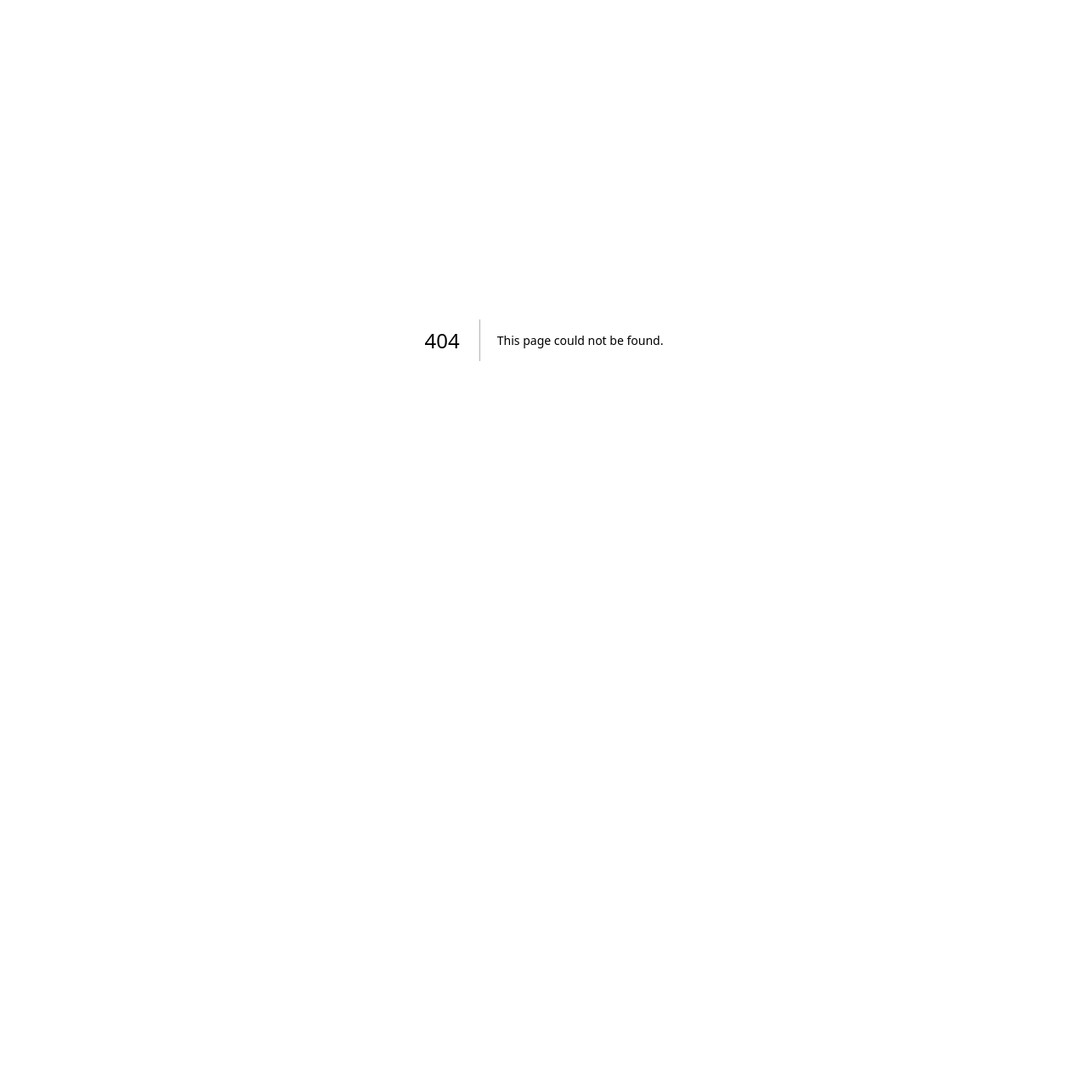
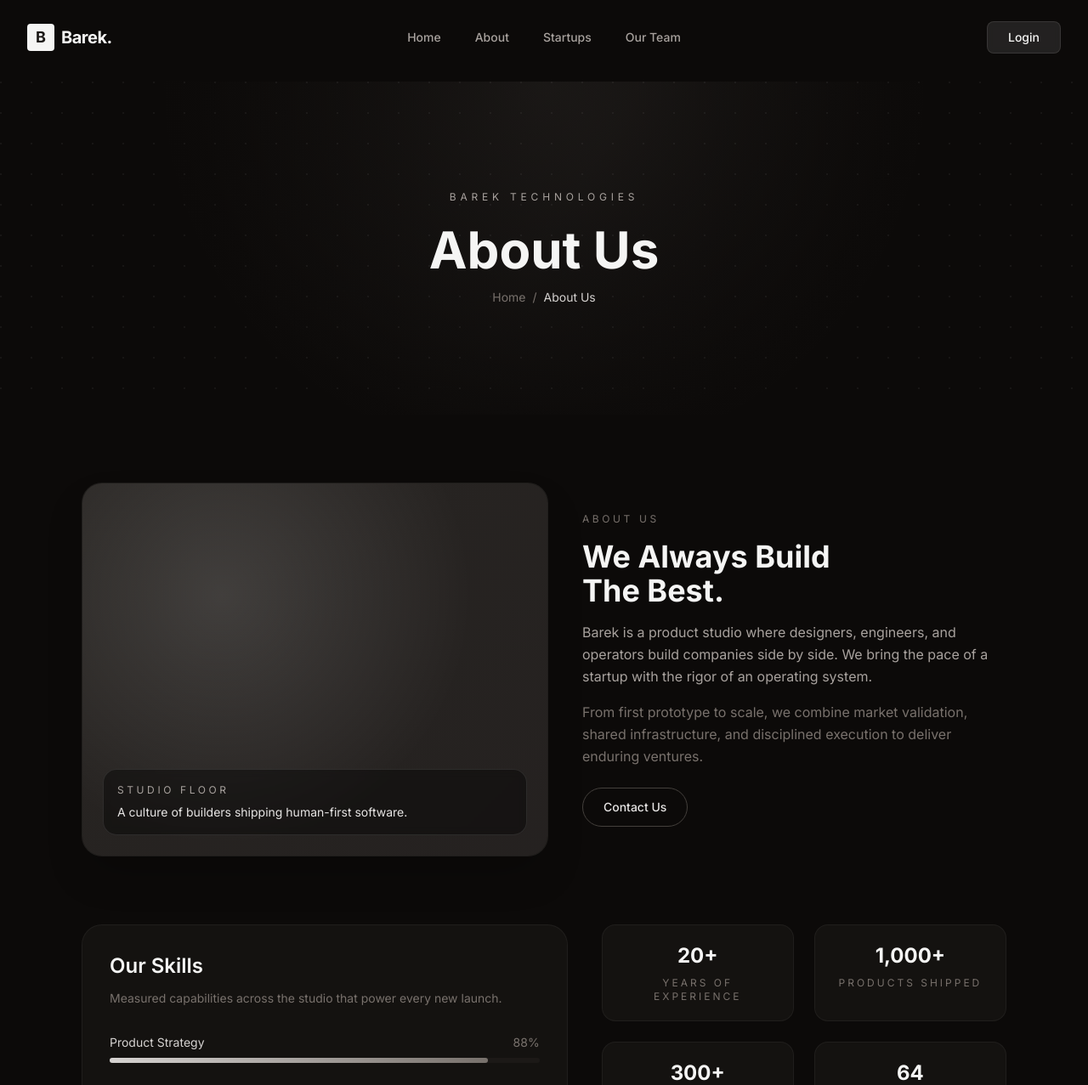
Before and after one commit to ChibuikeA11/Barektechlanding, a Next.js app: page /about in a window 1280 px wide. Before the commit this address had no page. Shown: the top 1277 px of the page at 85% size. Before the commit the page ends 800 px from the top, so only its background shows below. Built offline with nearby package versions, Linux system fonts and the light colour scheme.

Commit message:
updated UI

```diff
--- /dev/null
+++ b/app/about/page.tsx
@@ -0,0 +1,16 @@
+import React from 'react';
+import Navbar from '../../components/Navbar';
+import AboutPageContent from '../../components/AboutPage';
+import Footer from '../../components/Footer';
+
+export default function AboutPage() {
+  return (
+    <div className="min-h-screen w-full bg-[#0c0a09] text-stone-200 selection:bg-stone-800 selection:text-stone-100">
+      <Navbar />
+      <main className="pt-24">
+        <AboutPageContent />
+      </main>
+      <Footer />
+    </div>
+  );
+}
--- /dev/null
+++ b/components/AboutPage.tsx
@@ -0,0 +1,140 @@
+"use client";
+
+import React from 'react';
+
+const skills = [
+  { label: 'Product Strategy', value: 88 },
+  { label: 'AI Engineering', value: 92 },
+  { label: 'Growth Systems', value: 84 },
+  { label: 'Brand & Design', value: 79 }
+];
+
+const stats = [
+  { value: '20+', label: 'Years of Experience' },
+  { value: '1,000+', label: 'Products Shipped' },
+  { value: '300+', label: 'Founders Supported' },
+  { value: '64', label: 'Markets Entered' }
+];
+
+const AboutPage: React.FC = () => {
+  return (
+    <section className="bg-[#0c0a09] text-stone-200">
+      {/* Hero */}
+      <div className="relative overflow-hidden">
+        <div className="absolute inset-0 bg-[radial-gradient(circle_at_top,_rgba(120,113,108,0.25),_transparent_60%)]" />
+        <div className="absolute inset-0 bg-[linear-gradient(120deg,_rgba(12,10,9,0.9),_rgba(12,10,9,0.4),_rgba(12,10,9,0.9))]" />
+        <div className="absolute inset-0 opacity-40 bg-[radial-gradient(circle_at_1px_1px,_rgba(255,255,255,0.12)_1px,_transparent_0)] bg-[length:36px_36px]" />
+
+        <div className="relative max-w-6xl mx-auto px-6 lg:px-8 py-24 lg:py-32 text-center">
+          <p className="text-xs uppercase tracking-[0.4em] text-stone-400">Barek Technologies</p>
+          <h1 className="text-4xl sm:text-6xl font-bold text-stone-100 mt-6">About Us</h1>
+          <div className="mt-4 text-sm text-stone-500">
+            <span>Home</span>
+            <span className="mx-2">/</span>
+            <span className="text-stone-300">About Us</span>
+          </div>
+        </div>
+      </div>
+
+      {/* Story + Image */}
+      <div className="max-w-6xl mx-auto px-6 lg:px-8 py-16 lg:py-20">
+        <div className="grid grid-cols-1 lg:grid-cols-[1.1fr_1fr] gap-10 items-center">
+          <div className="rounded-3xl overflow-hidden bg-[#141210] border border-white/5 shadow-2xl">
+            <div className="aspect-[5/4] w-full bg-[linear-gradient(135deg,_rgba(120,113,108,0.2),_rgba(41,37,36,0.8))] relative">
+              <div className="absolute inset-0 bg-[radial-gradient(circle_at_30%_30%,_rgba(255,255,255,0.12),_transparent_60%)]" />
+              <div className="absolute bottom-6 left-6 right-6 rounded-2xl bg-black/40 border border-white/10 p-4 backdrop-blur-sm">
+                <p className="text-xs uppercase tracking-[0.3em] text-stone-400">Studio Floor</p>
+                <p className="text-sm text-stone-200 mt-2">
+                  A culture of builders shipping human-first software.
+                </p>
+              </div>
+            </div>
+          </div>
+
+          <div>
+            <p className="text-xs uppercase tracking-[0.3em] text-stone-500">About Us</p>
+            <h2 className="text-3xl sm:text-4xl font-bold text-stone-100 mt-4">
+              We Always Build <br className="hidden sm:block" />
+              The Best.
+            </h2>
+            <p className="text-stone-400 mt-4 leading-relaxed">
+              Barek is a product studio where designers, engineers, and operators build companies
+              side by side. We bring the pace of a startup with the rigor of an operating system.
+            </p>
+            <p className="text-stone-500 mt-4 leading-relaxed">
+              From first prototype to scale, we combine market validation, shared infrastructure,
+              and disciplined execution to deliver enduring ventures.
+            </p>
+            <button className="mt-6 inline-flex items-center rounded-full border border-stone-700 px-6 py-3 text-sm font-medium text-stone-200 hover:border-stone-500 hover:text-white transition-colors">
+              Contact Us
+            </button>
+          </div>
+        </div>
+      </div>
+
+      {/* Skills + Stats */}
+      <div className="max-w-6xl mx-auto px-6 lg:px-8 pb-20">
+        <div className="grid grid-cols-1 lg:grid-cols-[1.2fr_1fr] gap-10 items-start">
+          <div className="bg-[#141210] border border-white/5 rounded-3xl p-6 sm:p-8">
+            <h3 className="text-2xl font-semibold text-stone-100">Our Skills</h3>
+            <p className="text-stone-500 text-sm mt-3">
+              Measured capabilities across the studio that power every new launch.
+            </p>
+            <div className="mt-8 space-y-6">
+              {skills.map((skill) => (
+                <div key={skill.label}>
+                  <div className="flex items-center justify-between text-sm text-stone-300 mb-2">
+                    <span>{skill.label}</span>
+                    <span className="text-stone-500">{skill.value}%</span>
+                  </div>
+                  <div className="h-1.5 w-full rounded-full bg-stone-900">
+                    <div
+                      className="h-full rounded-full bg-gradient-to-r from-stone-300 to-stone-500"
+                      style={{ width: `${skill.value}%` }}
+                    />
+                  </div>
+                </div>
+              ))}
+            </div>
+          </div>
+
+          <div className="grid grid-cols-2 gap-6">
+            {stats.map((stat) => (
+              <div
+                key={stat.label}
+                className="bg-[#141210] border border-white/5 rounded-2xl p-5 text-center"
+              >
+                <p className="text-2xl font-bold text-stone-100">{stat.value}</p>
+                <p className="text-xs uppercase tracking-[0.25em] text-stone-500 mt-2">
+                  {stat.label}
+                </p>
+              </div>
+            ))}
+          </div>
+        </div>
+      </div>
+
+      {/* CTA */}
+      <div className="max-w-6xl mx-auto px-6 lg:px-8 pb-24">
+        <div className="relative overflow-hidden rounded-3xl border border-white/10 bg-[#141210]">
+          <div className="absolute inset-0 bg-[linear-gradient(110deg,_rgba(12,10,9,0.6),_rgba(41,37,36,0.6),_rgba(12,10,9,0.6))]" />
+          <div className="absolute inset-0 bg-[radial-gradient(circle_at_top_left,_rgba(255,255,255,0.15),_transparent_55%)]" />
+
+          <div className="relative px-6 sm:px-10 py-14 text-center">
+            <p className="text-xs uppercase tracking-[0.4em] text-stone-500">Hire Us Now</p>
+            <h3 className="text-3xl sm:text-4xl font-bold text-stone-100 mt-4">
+              We Are Always Ready To
+              <br className="hidden sm:block" />
+              Build What Matters.
+            </h3>
+            <button className="mt-8 inline-flex items-center rounded-full bg-stone-100 px-6 py-3 text-sm font-semibold text-stone-900 hover:bg-white transition-colors">
+              Get Started
+            </button>
+          </div>
+        </div>
+      </div>
+    </section>
+  );
+};
+
+export default AboutPage;
--- a/components/Navbar.tsx
+++ b/components/Navbar.tsx
@@ -17,7 +17,7 @@ const Navbar: React.FC = () => {
 
   const navLinks = [
     { name: 'Home', href: '/' },
-    { name: 'About', href: '/#about' },
+    { name: 'About', href: '/about' },
     { name: 'Startups', href: '/#portfolio' },
     { name: 'Our Team', href: '/team' },
   ];
--- a/components/Team.tsx
+++ b/components/Team.tsx
@@ -52,13 +52,13 @@ const Team: React.FC = () => {
           </p>
         </div>
 
-        <div className="grid grid-cols-1 lg:grid-cols-[360px_1fr] gap-10 items-start mb-20">
-          <div className="bg-[#141210] border border-white/5 rounded-[2rem] p-4 shadow-2xl">
-            <div className="rounded-[1.5rem] overflow-hidden bg-stone-900 relative">
+        <div className="grid grid-cols-1 lg:grid-cols-[320px_1fr] gap-8 lg:gap-10 items-start mb-16 lg:mb-20">
+          <div className="bg-[#141210] border border-white/5 rounded-[1.75rem] p-3 sm:p-4 shadow-2xl">
+            <div className="rounded-[1.4rem] overflow-hidden bg-stone-900 relative flex items-center justify-center">
               <img
                 src={leadership.image}
                 alt={leadership.name}
-                className="w-full h-[380px] object-cover"
+                className="w-full h-[300px] sm:h-[340px] lg:h-[380px] object-contain object-center"
                 onError={(event) => {
                   const img = event.currentTarget;
                   img.src = '/assets/team/placeholder.svg';
@@ -68,7 +68,7 @@ const Team: React.FC = () => {
             </div>
           </div>
 
-          <div className="bg-[#141210] border border-white/5 rounded-[2rem] p-8 md:p-10 text-stone-100 shadow-2xl">
+          <div className="bg-[#141210] border border-white/5 rounded-[1.75rem] p-6 sm:p-7 lg:p-8 text-stone-100 shadow-2xl">
             <div className="inline-flex items-center px-3 py-1 rounded-full bg-stone-900/80 text-xs font-semibold uppercase tracking-widest text-stone-400 border border-stone-800">
               {leadership.role}
             </div>
@@ -82,19 +82,19 @@ const Team: React.FC = () => {
           </div>
         </div>
 
-        <div className="bg-[#141210] border border-white/5 rounded-[2.5rem] p-8 md:p-12">
-          <h3 className="text-2xl font-semibold text-stone-100 mb-8">Our Team</h3>
-          <div className="grid grid-cols-1 md:grid-cols-3 gap-6">
+        <div className="bg-[#141210] border border-white/5 rounded-[2rem] p-6 sm:p-8 lg:p-10">
+          <h3 className="text-2xl font-semibold text-stone-100 mb-6">Our Team</h3>
+          <div className="grid grid-cols-1 sm:grid-cols-2 lg:grid-cols-3 gap-5 sm:gap-6">
             {team.map((member) => (
-              <div key={member.name} className="bg-[#0c0a09] border border-white/5 rounded-[1.5rem] p-6 shadow-xl">
-                <div className="h-48 rounded-2xl bg-stone-900/90 mb-5 overflow-hidden relative">
+              <div key={member.name} className="bg-[#0c0a09] border border-white/5 rounded-[1.25rem] p-4 sm:p-5 shadow-xl">
+                <div className="h-44 sm:h-48 lg:h-52 rounded-xl bg-stone-900/90 mb-4 overflow-hidden relative flex items-center justify-center">
                   <img
                     src={member.image}
                     alt={member.name}
-                    className="w-full h-full object-cover"
+                    className="w-full h-full object-contain object-center"
                     onError={(event) => {
                       const img = event.currentTarget;
-                    img.src = '/assets/team/placeholder.svg';
+                      img.src = '/assets/team/placeholder.svg';
                     }}
                   />
                   <div className="absolute inset-0 pointer-events-none bg-gradient-to-t from-black/30 to-transparent" />
```
